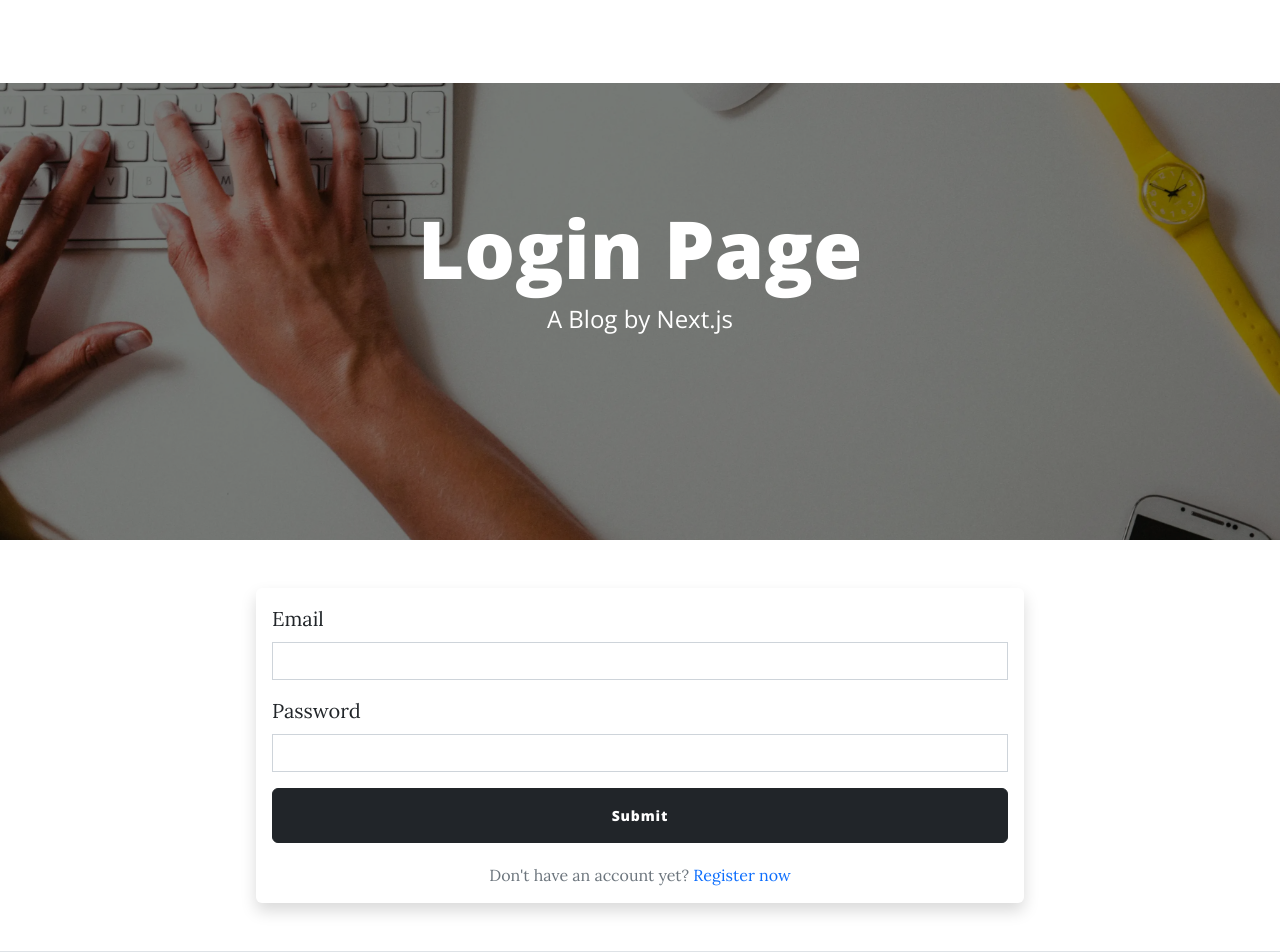
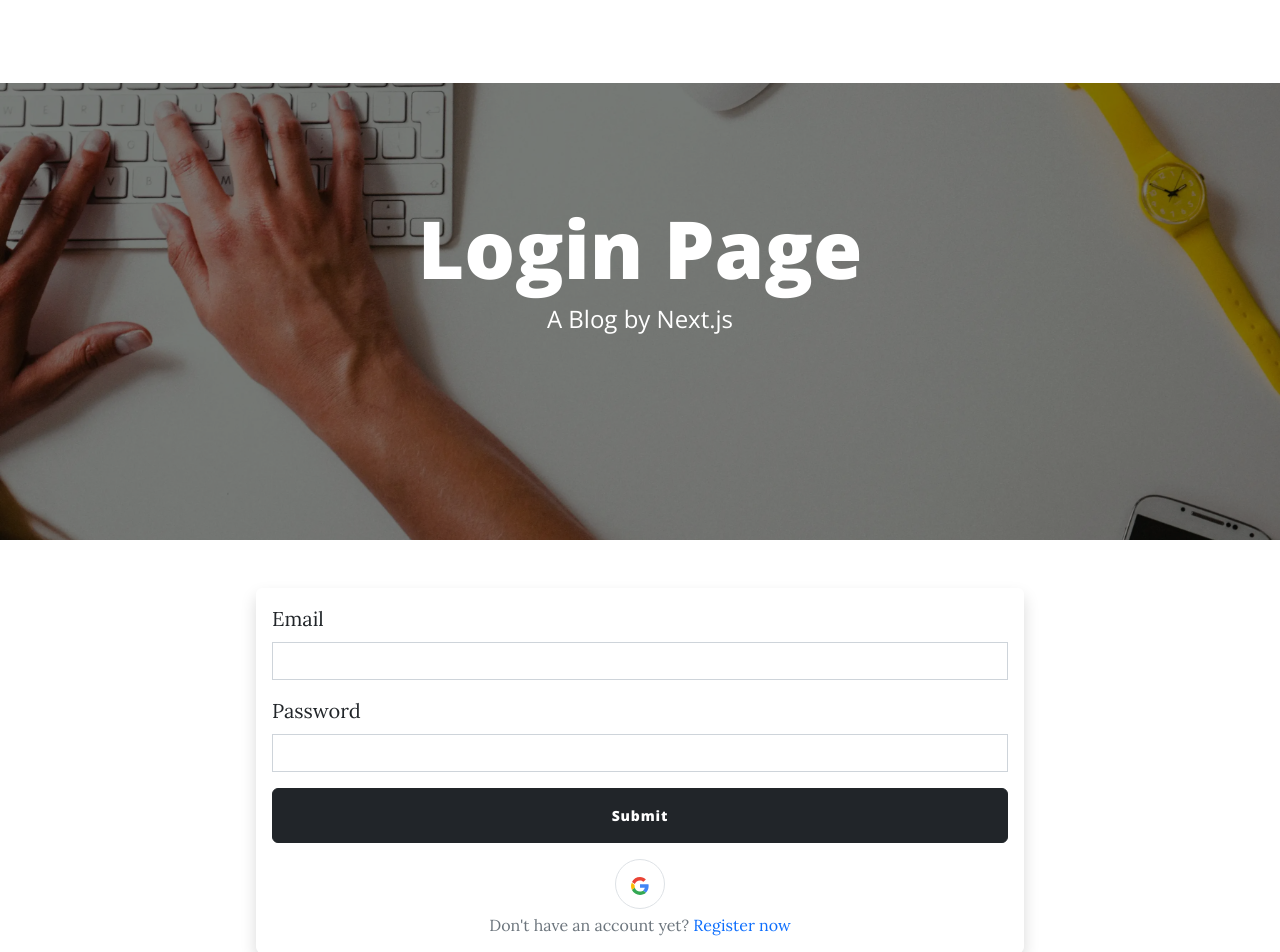
Before and after one commit to RyuJaeJeong/next-blog, a Next.js app: page /member/login in a window 1280 px wide. Shown: the top 952 px of the page. Built offline with nearby package versions, Linux system fonts and the light colour scheme; no server answers.

Commit message:
feat: google Oauth2 구현 2025-09-02 류재정

```diff
--- a/src/app/member/login/form.jsx
+++ b/src/app/member/login/form.jsx
@@ -35,9 +35,10 @@ const Form = (props)=>{
         }
     }, [])
     return (
-        <form className={`${styles.loginBox} mx-auto shadow p-3 bg-body-tertiary rounded`} onSubmit={handleSubmit(onSubmit)}>
-            <Loading className={`${isLoading?"":"d-none"}`}/>
-            <ToastContainer position={"bottom-center"} pauseOnHover={false} autoClose={1500} theme={"colored"} />
+        <form className={`${styles.loginBox} mx-auto shadow p-3 bg-body-tertiary rounded`}
+              onSubmit={handleSubmit(onSubmit)}>
+            <Loading className={`${isLoading ? "" : "d-none"}`}/>
+            <ToastContainer position={"bottom-center"} pauseOnHover={false} autoClose={1500} theme={"colored"}/>
             <div className="mb-3">
                 <label htmlFor="email" className="form-label">Email</label>
                 <input type="email"
@@ -87,6 +88,24 @@ const Form = (props)=>{
             {/*    <label className="form-check-label" htmlFor="exampleCheck1">Check me out</label>*/}
             {/*</div>*/}
             <button type={"submit"} className="btn btn-dark w-100 rounded mb-3" disabled={isSubmitting}>Submit</button>
+            <div className={`text-center`}>
+                <button type="button"
+                        className={"flex items-center justify-center gap-2 w-full h-10 rounded-circle border border-gray-300 bg-white hover:bg-gray-100"}
+                        style={{width: "50px", height: "50px"}}
+                        onClick={() => signIn("google", {callbackUrl: "/"})}>
+                    <svg width="18" height="18" viewBox="0 0 18 18">
+                        <path fill="#EA4335"
+                              d="M9 3.48c1.69 0 2.84.73 3.49 1.35l2.38-2.32C13.57.89 11.5 0 9 0 5.48 0 2.44 1.98.96 4.88l2.86 2.22C4.4 5.04 6.52 3.48 9 3.48z"/>
+                        <path fill="#4285F4"
+                              d="M17.64 9.2c0-.64-.06-1.25-.17-1.84H9v3.48h4.84 a4.14 4.14 0 0 1-1.8 2.71l2.74 2.13c1.6-1.48 2.86-3.67 2.86-6.48z"/>
+                        <path fill="#FBBC05"
+                              d="M3.82 10.08A5.52 5.52 0 0 1 3.52 9c0-.38.07-.75.16-1.08 L.82 5.7A9 9 0 0 0 0 9c0 1.45.35 2.81.96 4.02l2.86-2.22z"/>
+                        <path fill="#34A853"
+                              d="M9 18c2.43 0 4.47-.8 5.96-2.17l-2.74-2.13 c-.76.51-1.73.86-3.22.86-2.48 0-4.6-1.56-5.18-3.72L.96 13.02C2.44 16.02 5.48 18 9 18z"/>
+                    </svg>
+                </button>
+            </div>
+
             <div className="form-text fs-6 text-center">
                 Don't have an account yet?&nbsp;
                 <Link style={{color: 'var(--bs-blue)'}} href={"/member/register"}>Register now</Link>
```
Also changed, not shown: src/pages/api/auth/[...nextauth].js (+10 -3 lines).
